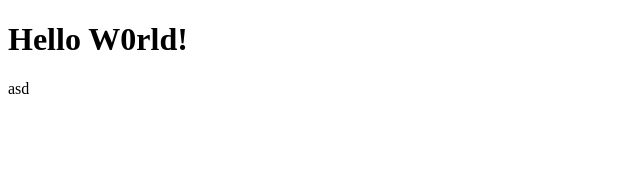
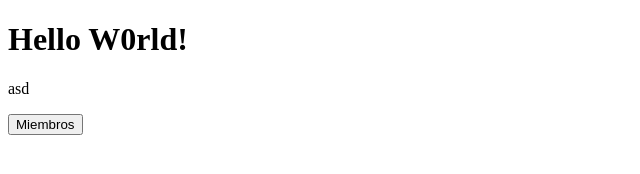
Before and after one commit to Raulr00/raulr00.github.io, a plain HTML site: page index.html in a window 1280 px wide. Shown: the whole page, without its empty margins (0-640 px from the left). Drawn offline with Linux system fonts and the light colour scheme.

Commit message:
Update index.html

```diff
--- a/index.html
+++ b/index.html
@@ -3,5 +3,8 @@
   <body>
     <h1>Hello W0rld!</h1>
     <p>asd</p>
+      <a href="https://raulr00.github.io/miembros/">
+        <button>Miembros</button>
+      </a>
   </body>
 </html>
```
